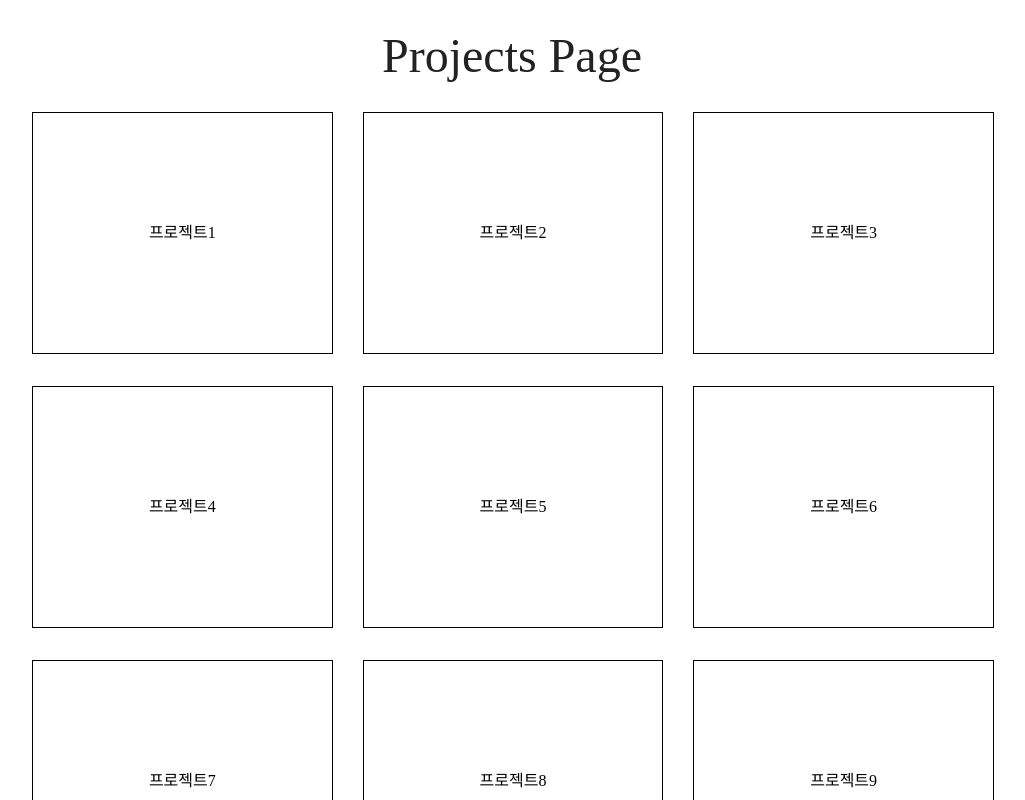
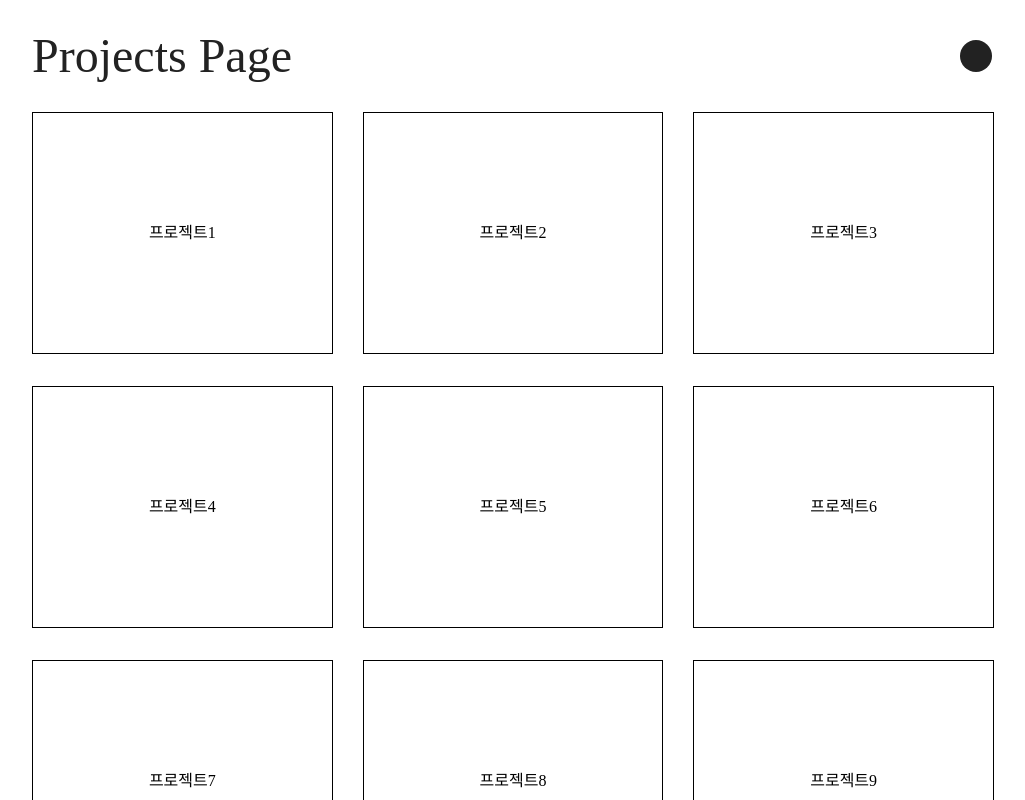
Before and after one commit to startartart/conblog, a React (Vite) app: page /projects in a window 1280 px wide. Shown: the top 800 px of the page, without its empty margins (128-1153 px from the left). Built offline with nearby package versions, Linux system fonts and the light colour scheme.

Commit message:
feat: BackLink 컴포넌트 분리 및 적용

```diff
--- /dev/null
+++ b/src/components/Header/BackLink.tsx
@@ -0,0 +1,21 @@
+import styled from 'styled-components';
+import { useNavigate } from 'react-router-dom';
+import { ReactNode } from 'react';
+
+type BackLinkProps = {
+  location?: string;
+  children?: ReactNode;
+};
+export default function BackLink({ location = '/', children }: BackLinkProps) {
+  const navigate = useNavigate();
+
+  return <Box onClick={() => navigate(location)}>{children}</Box>;
+}
+
+const Box = styled.div`
+  background-color: #222222;
+  width: 2rem;
+  height: 2rem;
+  border-radius: 50%;
+  cursor: pointer;
+`;
--- a/src/pages/Project/Project.tsx
+++ b/src/pages/Project/Project.tsx
@@ -1,9 +1,9 @@
 import styled from 'styled-components';
-import { useLocation, useNavigate } from 'react-router-dom';
+import { useLocation } from 'react-router-dom';
 import { ProjectTemplate1, ProjectTemplate2, ProjectTemplate3 } from './index';
+import BackLink from '../../components/Header/BackLink';
 
 export default function Project() {
-  const navigate = useNavigate();
   const { state } = useLocation();
 
   // 임시 템플릿 설정
@@ -17,8 +17,7 @@ export default function Project() {
     <Layout>
       <ProjectHeader>
         <ProjectTitle>{state.content}</ProjectTitle>
-        {/* BackLink -> 뒤로가기 아이콘으로 바꿀 것 */}
-        <BackLink onClick={() => navigate('/projects')}></BackLink>
+        <BackLink location="/projects"></BackLink>
       </ProjectHeader>
       {state.id % 3 === 1 && <ProjectTemplate1 />}
       {state.id % 3 === 2 && <ProjectTemplate2 />}
@@ -31,6 +30,7 @@ const Layout = styled.div`
   display: flex;
   flex-direction: column;
   margin: 2rem 0;
+  gap: 3rem;
 `;
 
 const ProjectHeader = styled.div`
@@ -43,11 +43,3 @@ const ProjectHeader = styled.div`
 const ProjectTitle = styled.h1`
   font-size: 3rem;
 `;
-
-const BackLink = styled.div`
-  background-color: #222222;
-  width: 2rem;
-  height: 2rem;
-  border-radius: 50%;
-  cursor: pointer;
-`;
--- a/src/pages/Project/ProjectTemplate1.tsx
+++ b/src/pages/Project/ProjectTemplate1.tsx
@@ -43,7 +43,6 @@ const Layout = styled.div`
   display: flex;
   flex-direction: column;
   gap: 2rem;
-  margin: 3rem 0;
 `;
 
 const BoxWrapper = styled.div`
--- a/src/pages/Projects.tsx
+++ b/src/pages/Projects.tsx
@@ -3,6 +3,7 @@ import useCurrentMedia from '../hooks/useCurrentMedia';
 import { useNavigate } from 'react-router-dom';
 import ProjectBox from '../components/ProjectBox/ProjectBox';
 import { ProjectListProps } from '../components/ProjectBox/ProjectBox.types';
+import BackLink from '../components/Header/BackLink';
 
 type ProjectLayoutProps = {
   $count: number;
@@ -35,6 +36,7 @@ export default function Projects() {
     <Layout>
       <Title>
         <LargeText>Projects Page</LargeText>
+        <BackLink location="/"></BackLink>
       </Title>
       <ProjectLayout $count={count}>
         {ProjectList.map((idx) => {
@@ -55,7 +57,12 @@ const Layout = styled.div`
   height: 100%;
 `;
 
-const Title = styled.div``;
+const Title = styled.div`
+  display: flex;
+  justify-content: space-between;
+  align-items: center;
+  width: 100%;
+`;
 
 const LargeText = styled.h1`
   color: #222222;
```
